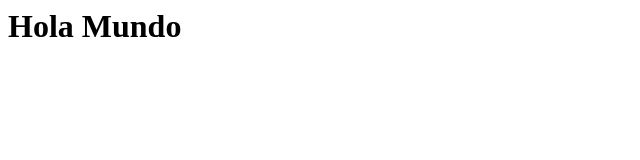
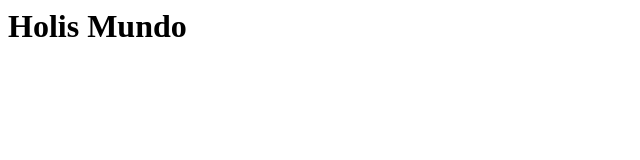
Before and after one commit to IEVN-1001-20001023/introGit, a plain HTML site: page index.html in a window 1280 px wide. Shown: the full height of the page, 0-640 px from the left. Drawn offline with Linux system fonts and the light colour scheme.

Commit message:
segundo commit de la materia

```diff
--- a/index.html
+++ b/index.html
@@ -1,2 +1,2 @@
 
-<h1>Hola Mundo</h1>
+<h1>Holis Mundo</h1>
```
